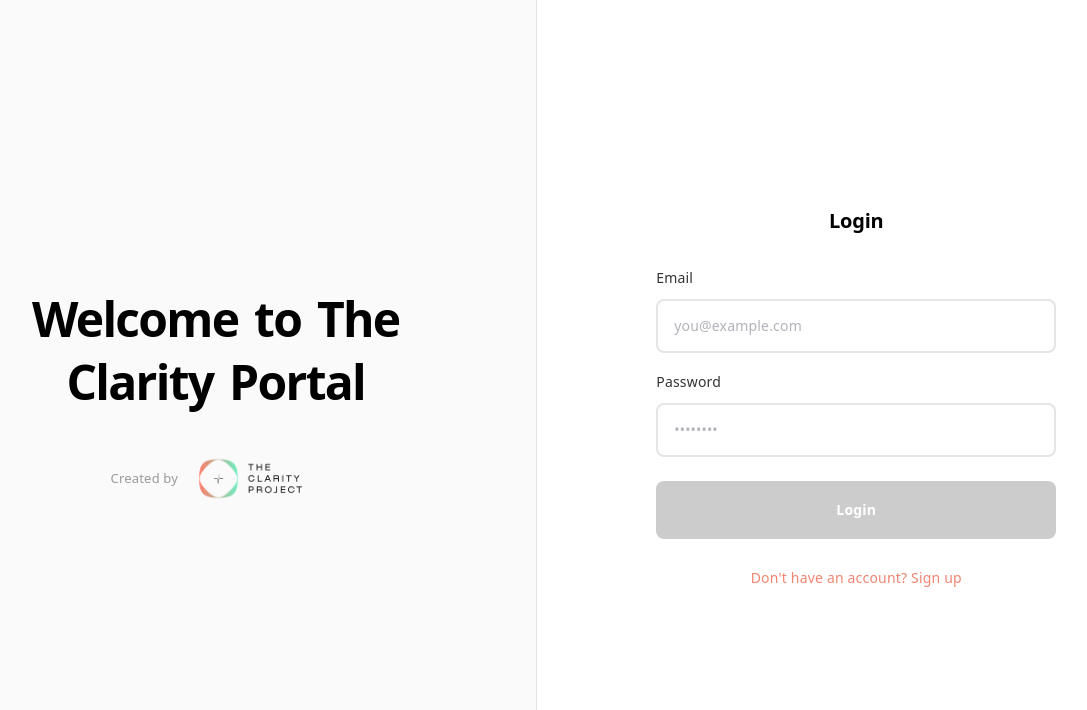
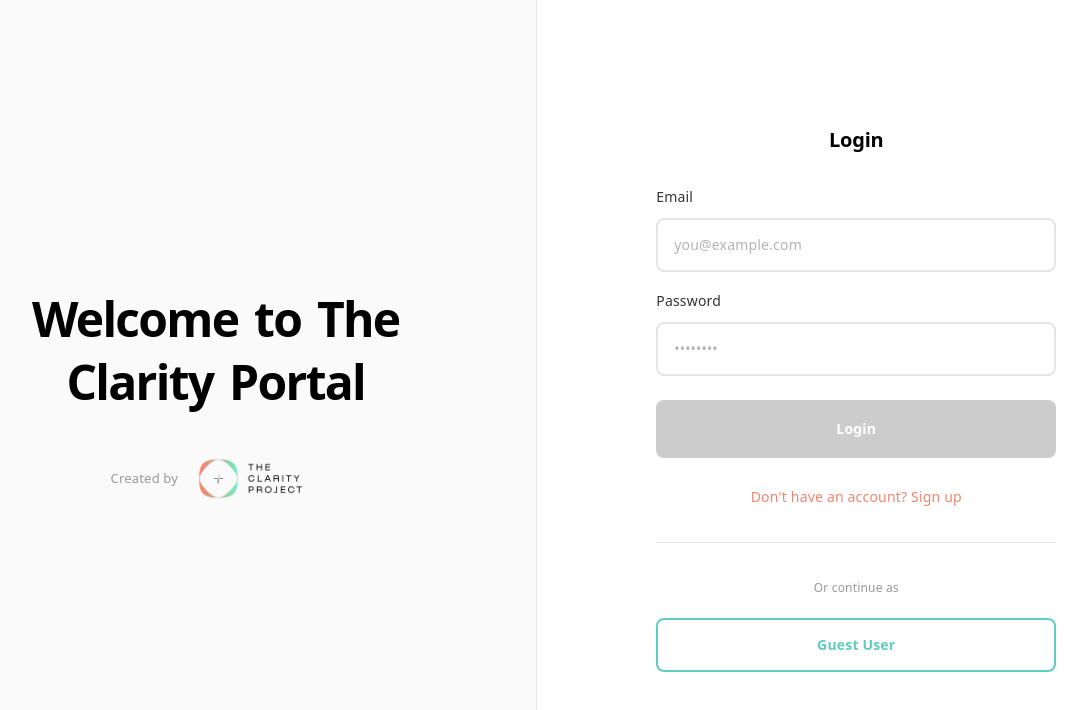
Before and after one commit to tim-clarityproject/clarity-portal, a React (Vite) app: page / in a window 1280 px wide. Shown: the top 710 px of the page, without its empty margins (104-1191 px from the left). Built offline with nearby package versions, Linux system fonts and the light colour scheme; no server answers.

Commit message:
Restore Guest User button to login page
- Add 'Guest User' option below login/signup form
- Allows testing without authentication
- Uses same teal styling as before

Co-Authored-By: Claude Haiku 4.5 <noreply@anthropic.com>

```diff
--- a/src/pages/Login.jsx
+++ b/src/pages/Login.jsx
@@ -267,6 +267,37 @@ export default function Login() {
             </button>
           </div>
 
+          <div style={{ marginTop: '32px', paddingTop: '32px', borderTop: '1px solid #e5e5e5' }}>
+            <p style={{ color: '#999', fontSize: '12px', marginBottom: '16px', textAlign: 'center' }}>
+              Or continue as
+            </p>
+            <button
+              type="button"
+              onClick={() => navigate('/welcome', { state: { isGuest: true } })}
+              style={{
+                width: '100%',
+                padding: '12px 24px',
+                backgroundColor: 'transparent',
+                border: '2px solid #5ECCC0',
+                borderRadius: '8px',
+                color: '#5ECCC0',
+                fontWeight: '600',
+                cursor: 'pointer',
+                fontSize: '14px',
+                transition: 'all 0.2s',
+              }}
+              onMouseEnter={(e) => {
+                e.target.style.backgroundColor = '#5ECCC0';
+                e.target.style.color = 'white';
+              }}
+              onMouseLeave={(e) => {
+                e.target.style.backgroundColor = 'transparent';
+                e.target.style.color = '#5ECCC0';
+              }}
+            >
+              Guest User
+            </button>
+          </div>
         </div>
       </div>
     </div>
```
